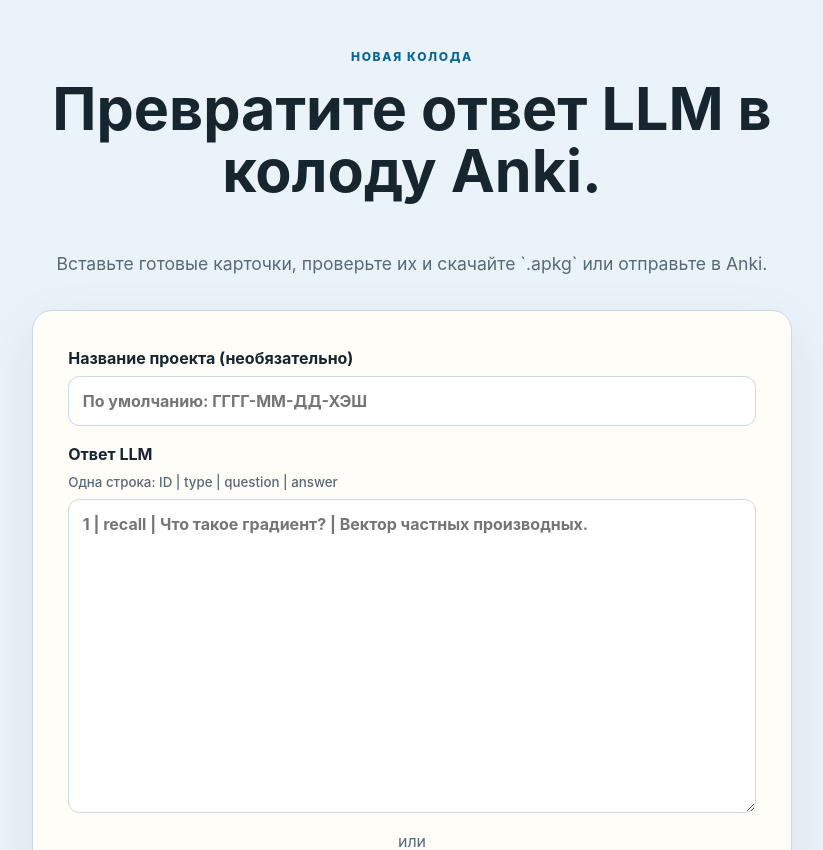
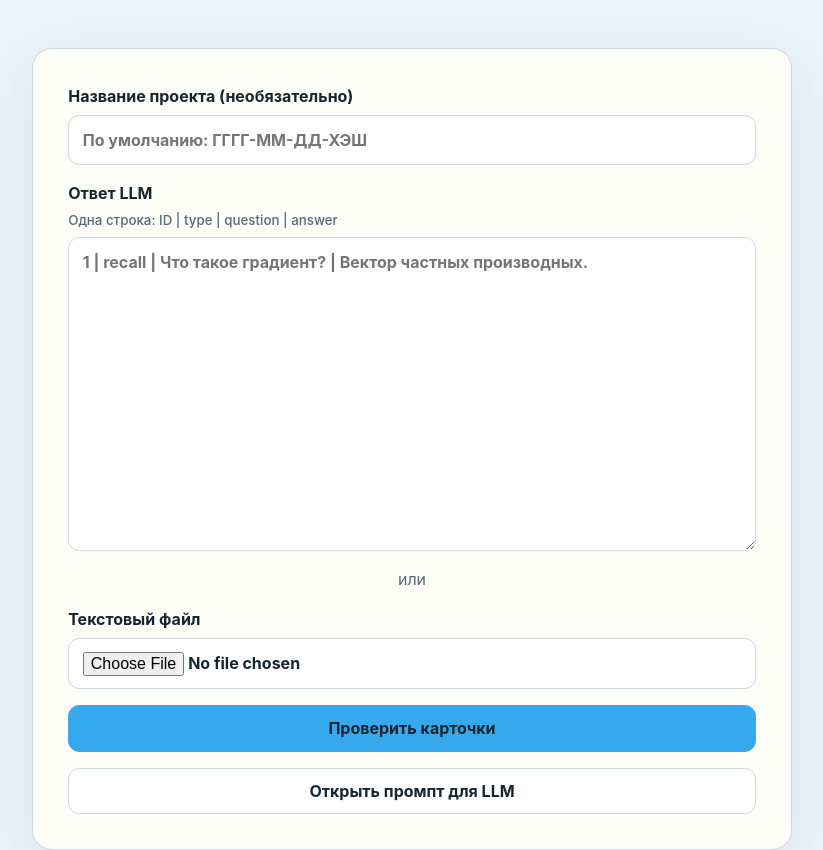
Before and after one commit to eulerformula69/anki-pipeline, a FastAPI app: page / in a window 1280 px wide. Shown: the part 40-890 px from the top of the page, without its empty margins (228-1051 px from the left). Run offline with FastAPI, Linux system fonts and the light colour scheme.

Commit message:
Remove introductory text above card form

```diff
--- a/src/gui/static/app.css
+++ b/src/gui/static/app.css
@@ -38,8 +38,6 @@ main { width: min(1080px, calc(100% - 2rem)); margin: 0 auto; padding: 3rem 0 5r
 h1, h2, p { margin-top: 0; }
 h1 { font-size: clamp(2rem, 5vw, 3.7rem); line-height: 1.05; }
 h2 { font-size: 1.35rem; }
-.hero { max-width: 760px; margin: 0 auto 2rem; text-align: center; }
-.hero p:last-child { color: var(--muted); font-size: 1.1rem; }
 .eyebrow { color: var(--accent-ink); font-size: .75rem; font-weight: 850; letter-spacing: .14em; }
 .panel { padding: clamp(1.25rem, 4vw, 2.2rem); border: 1px solid var(--line); border-radius: 1.25rem; background: var(--paper); box-shadow: var(--shadow); }
 .start-card { display: grid; gap: 1rem; max-width: 760px; margin: 0 auto; }
--- a/src/gui/templates/base.html
+++ b/src/gui/templates/base.html
@@ -7,7 +7,7 @@
   <meta name="theme-color" content="#17252f">
   <link rel="icon" href="/static/icon.ico?v=1" sizes="16x16 24x24 32x32 48x48 64x64 128x128 256x256">
   <link rel="icon" href="/static/icon.svg?v=1" type="image/svg+xml" sizes="any">
-  <link rel="stylesheet" href="/static/app.css?v=5">
+  <link rel="stylesheet" href="/static/app.css?v=6">
   {% block styles %}{% endblock %}
   <script src="/static/app.js?v=8" defer></script>
   <script src="/static/anki-connect.js?v=1" defer></script>
--- a/src/gui/templates/index.html
+++ b/src/gui/templates/index.html
@@ -1,12 +1,6 @@
 {% extends "base.html" %}
 {% block title %}Новая колода · anki-pipeline{% endblock %}
 {% block content %}
-<section class="hero">
-  <p class="eyebrow">НОВАЯ КОЛОДА</p>
-  <h1>Превратите ответ LLM в колоду Anki.</h1>
-  <p>Вставьте готовые карточки, проверьте их и скачайте `.apkg` или отправьте в Anki.</p>
-</section>
-
 <form class="panel start-card" method="post" action="/projects" enctype="multipart/form-data">
   <input type="hidden" name="csrf" value="{{ csrf }}">
   <label>Название проекта (необязательно)<input name="project_name" maxlength="120" placeholder="По умолчанию: ГГГГ-ММ-ДД-ХЭШ"></label>
```
